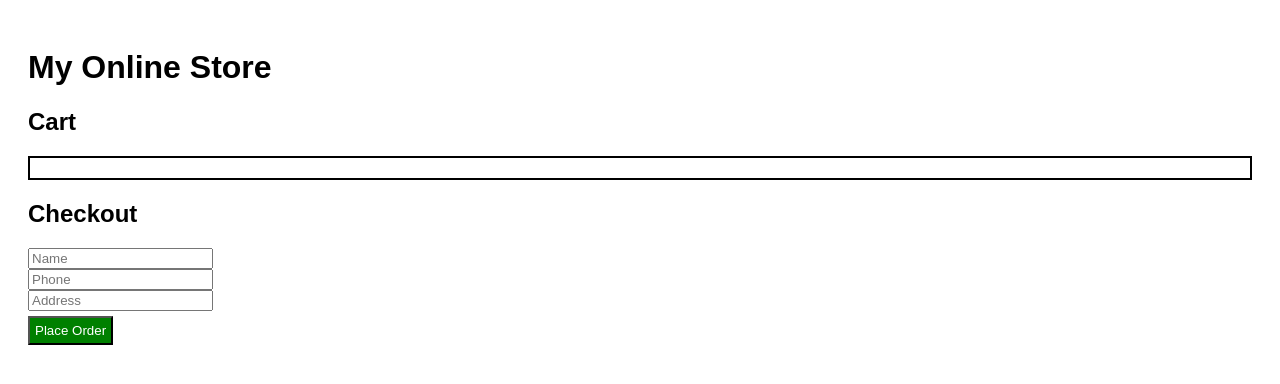
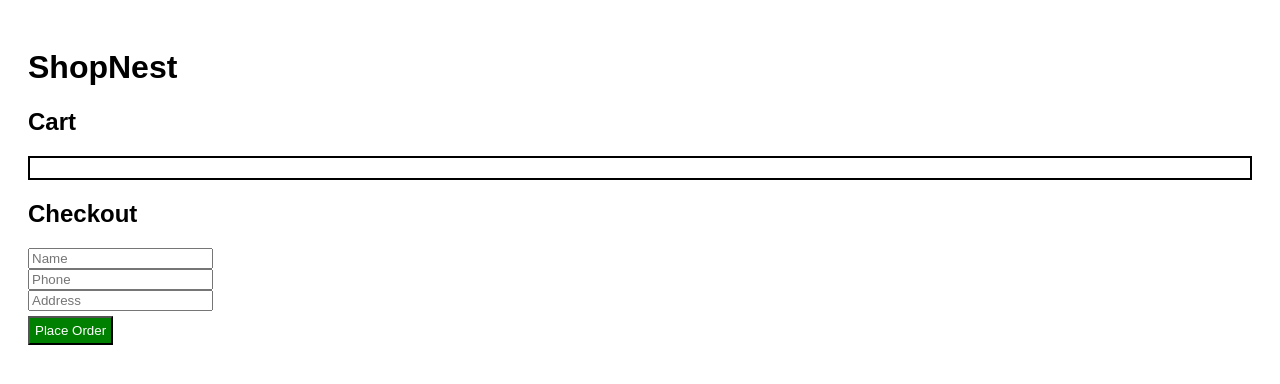
Before and after one commit to inayatali/E-Commerce, a website: page index.html in a window 1280 px wide. Drawn offline with Linux system fonts and the light colour scheme; no server answers.

Commit message:
Change title and heading from 'My Store' to 'ShopNest'

```diff
--- a/index.html
+++ b/index.html
@@ -2,7 +2,7 @@
 <html>
 <head>
 <meta charset="UTF-8">
-<title>My Store</title>
+<title>ShopNest</title>
 <style>
 body { font-family: Arial; padding:20px; }
 .product { border:1px solid #ccc; padding:10px; margin:10px; }
@@ -12,7 +12,7 @@ button { background:green; color:white; padding:5px; margin-top:5px;}
 </head>
 <body>
 
-<h1>My Online Store</h1>
+<h1>ShopNest</h1>
 <div id="products"></div>
 
 <h2>Cart</h2>
```
